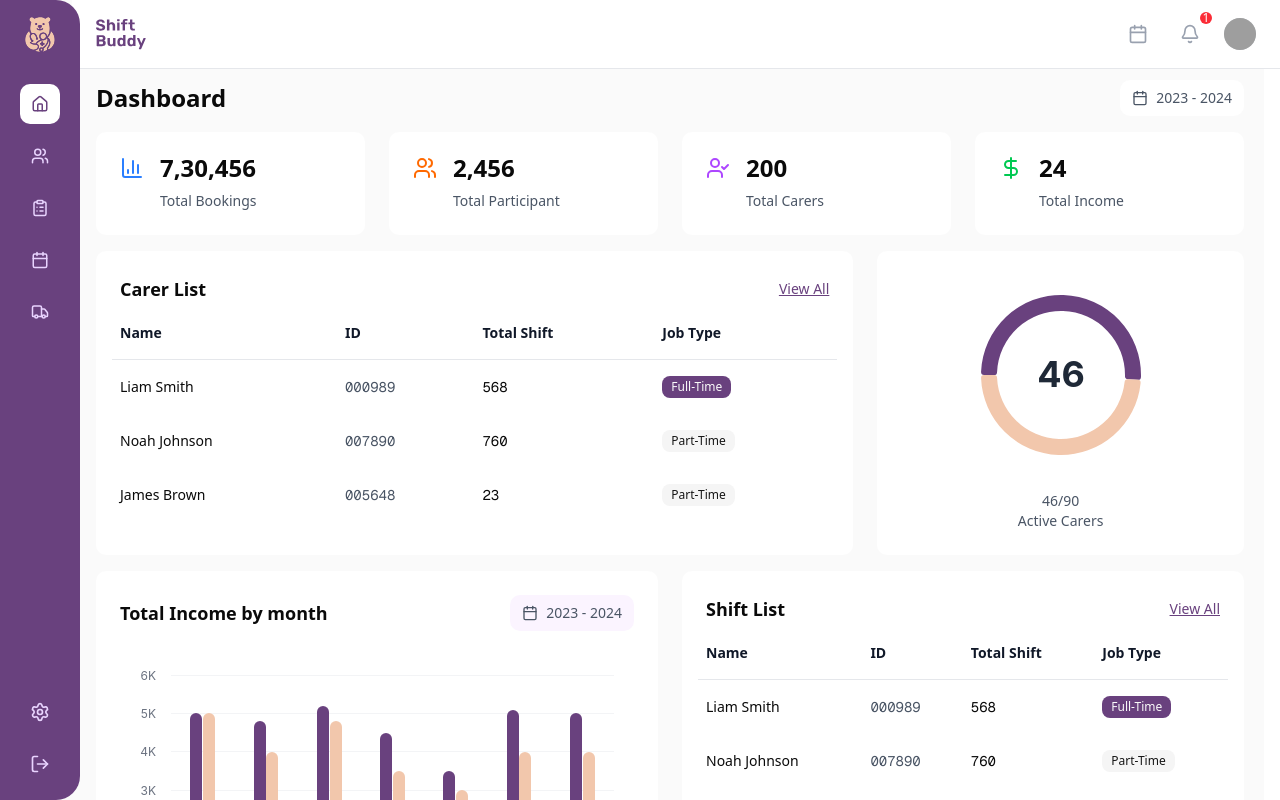
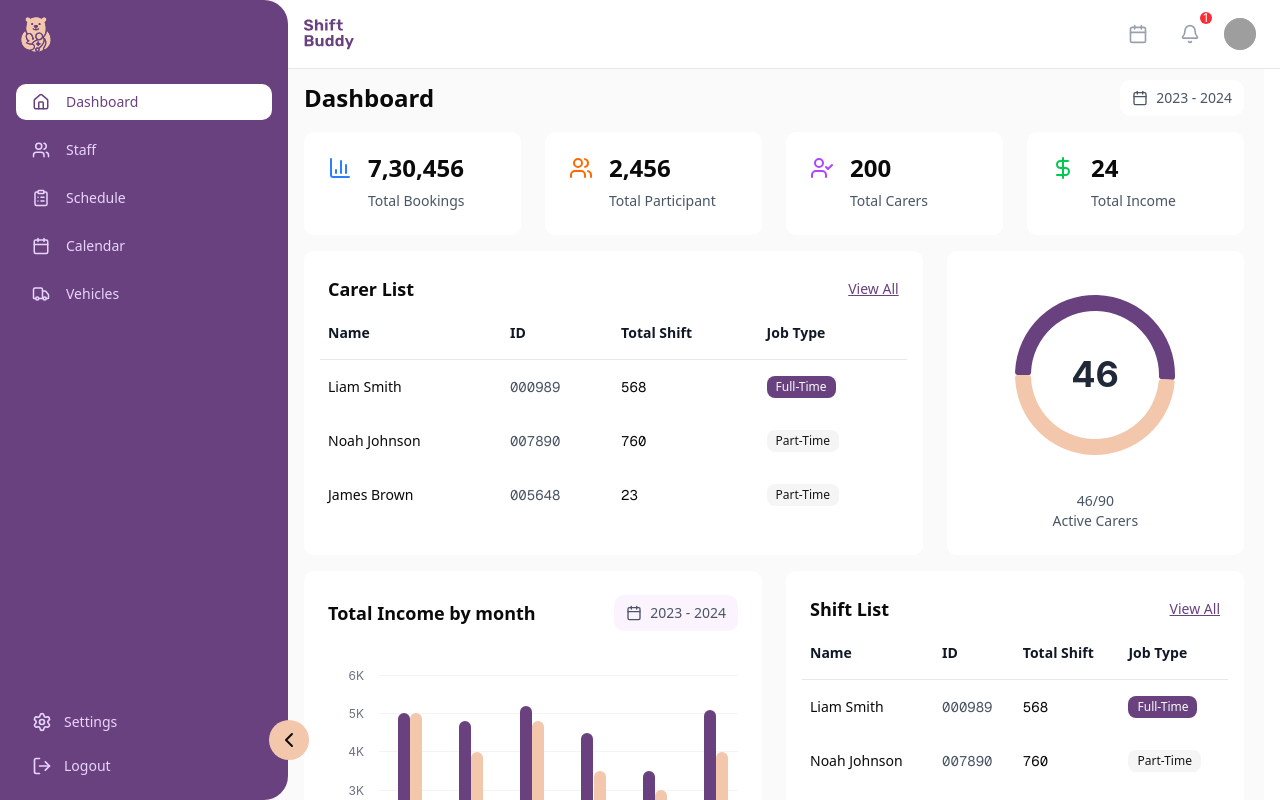
Before and after one commit to Khitish01/shift-buddy, a Next.js app: page /admin/dashboard in a window 1280 px wide. Shown: the top 800 px of the page. Built offline with nearby package versions, Linux system fonts and the light colour scheme; grey boxes are pictures that could not be loaded.

Commit message:
sidebar design

```diff
--- a/src/app/admin/layout.tsx
+++ b/src/app/admin/layout.tsx
@@ -4,6 +4,7 @@ import Footer from "@/components/footer";
 import Header from "@/components/header";
 import SideBar from "@/components/sidebar";
 import { useSidebar } from "@/context/SidebarContext";
+import { useIsMobile } from "@/hooks/useIsMobile";
 import type { Metadata } from "next";
 import { Geist, Geist_Mono } from "next/font/google";
 // import "../global.css";
@@ -28,7 +29,8 @@ export default function AdminLayout({
 }: Readonly<{
     children: React.ReactNode;
 }>) {
-    const { isOpen, close } = useSidebar()
+    const { isOpen, isCollapse, collapse } = useSidebar()
+    const isMobile = useIsMobile();
     return (
         <div
             className={`${geistSans.variable} ${geistMono.variable} antialiased`}
@@ -38,7 +40,7 @@ export default function AdminLayout({
                 <SideBar />
                 <div className="">
                     <Header />
-                    <main className={`pt-20 p-5  bg-[#fafafa] ${isOpen ? 'pl-24 w-[calc(100vw-1rem)]' : 'pl-5 w-[calc(100vw)]'}`}>
+                    <main className={`pt-20 p-5  bg-[#fafafa] transition-all duration-300 ease-in-out ${isOpen && !isMobile ? !isCollapse ? 'pl-[19rem] w-[calc(100vw-1rem)]' : 'pl-24 w-[calc(100vw-1rem)]' : 'pl-5 w-[calc(100vw)]'}`}>
 
                         {children}
                     </main>
--- a/src/components/DashboardBarchart.tsx
+++ b/src/components/DashboardBarchart.tsx
@@ -1,9 +1,13 @@
 'use client';
 
+import { useSidebar } from '@/context/SidebarContext';
+import { useIsMobile } from '@/hooks/useIsMobile';
 import Highcharts from 'highcharts';
 import HighchartsReact from 'highcharts-react-official';
 
 const BarChart = () => {
+    const isMobile = useIsMobile();
+    const { isCollapse, isOpen } = useSidebar();
     const chartOptions: Highcharts.Options = {
         chart: {
             type: 'column',
@@ -13,6 +17,7 @@ const BarChart = () => {
             borderRadius: 8,
             spacing: [20, 20, 20, 20],
             height: 350,
+            width: isCollapse ? 600 : 500
         },
         title: {
             text: '',
--- a/src/components/header.tsx
+++ b/src/components/header.tsx
@@ -1,13 +1,15 @@
 'use client'
 import { useSidebar } from "@/context/SidebarContext";
+import { useIsMobile } from "@/hooks/useIsMobile";
 import { Bell, Calendar, Menu, Search } from "lucide-react";
 import { useRouter } from "next/navigation";
 
 const Header = () => {
     const router = useRouter();
-    const { isOpen, toggle, close } = useSidebar();
+    const { isOpen, isCollapse, toggle, collapse } = useSidebar();
+    const isMobile = useIsMobile();
     return (
-        <header className={`fixed top-0 right-0  bg-white border-b border-gray-200 px-6 py-4 z-40 ${isOpen?'left-[4.5rem]':'left-0'}`}>
+        <header className={`fixed top-0 right-0  bg-white border-b border-gray-200 px-6 py-4 z-40 transition-all duration-300 ease-in-out ${isOpen && !isMobile ? !isCollapse ? 'left-[17.5rem]' : 'left-[4.5rem]' : 'left-0'}`}>
             <div className="flex items-center justify-between">
                 <div className="flex items-center space-x-4">
                     {/* <p className="text-xl font-semibold text-primary flex flex-col">
--- a/src/components/sidebar.tsx
+++ b/src/components/sidebar.tsx
@@ -1,34 +1,74 @@
 'use client'
 
 import { useSidebar } from "@/context/SidebarContext";
-import { Calendar, ClipboardList, HelpCircle, Home, LogOut, Settings, Truck, Users } from "lucide-react";
+import { useIsMobile } from "@/hooks/useIsMobile";
+import {
+    Calendar,
+    ChevronRight,
+    ClipboardList,
+    Home,
+    LogOut,
+    Settings,
+    Truck,
+    Users,
+    X
+} from "lucide-react";
 import { useState } from "react";
 
 const SideBar = () => {
     const [activeView, setActiveView] = useState('dashboard');
-    const { isOpen, close } = useSidebar();
+    const { isOpen, isCollapse, collapse ,toggle} = useSidebar();
+    const isMobile = useIsMobile();
+
     const sidebarItems = [
         { icon: Home, label: 'Dashboard', id: 'dashboard' },
         { icon: Users, label: 'Staff', id: 'staff' },
         { icon: ClipboardList, label: 'Schedule', id: 'schedule' },
         { icon: Calendar, label: 'Calendar', id: 'calendar' },
         { icon: Truck, label: 'Vehicles', id: 'vehicles' },
-        // { icon: Settings, label: 'Settings', id: 'settings' },
-        // { icon: HelpCircle, label: 'Help', id: 'help' }
     ];
     return (
-        < div className={`fixed left-0 top-0 h-full  bg-primary flex flex-col items-center py-4 z-50 rounded-br-3xl rounded-tr-3xl ${isOpen ? 'w-20 block' : 'w-0 hidden'}`} >
-            {/* Logo */}
-            < div className="w-10 h-10 rounded-lg flex items-center justify-center mb-8" >
+        <div className="relative z-50">
+            <div
+                className={`fixed top-0 left-0 h-full bg-primary flex flex-col py-4 transition-all duration-300 ease-in-out overflow-hidden
+                ${isOpen
+                        ? isMobile
+                            ? 'w-full opacity-100 rounded-none px-4'
+                            : isCollapse
+                                ? 'w-20 opacity-100 px-2 items-center rounded-br-3xl rounded-tr-3xl'
+                                : 'w-72 opacity-100 px-4 rounded-br-3xl rounded-tr-3xl'
+                        : 'w-0 opacity-0'
+                    }`}
+            >
+                {/* Mobile Close Button */}
+                {isMobile && (
+                    <div className="flex justify-between items-center mb-6">
+                        <div className="flex items-center gap-3 ">
+                            <img src="/logos/logo.svg" alt="Logo" className="w-8 h-8" />
+                            <span className="text-white font-semibold text-lg">Shift-Buddy</span>
+                        </div>
+                        <button
+                            onClick={toggle}
+                            className="text-white p-2 rounded hover:bg-white hover:bg-opacity-10 transition"
+                        >
+                            <X size={20} />
+                        </button>
+                    </div>
+                )}
+
+                {/* Desktop Logo */}
+                {!isMobile && (
+                    <div className="w-10 h-10 rounded-lg flex items-center justify-center mb-8">
                         <div className="w-8 h-8 rounded-full flex items-center justify-center">
-                    {/* <span className="text-white text-xs font-bold">🐱</span> */}
-                    <img src="/logos/logo.svg" alt="" />
+                            <img src="/logos/logo.svg" alt="Logo" />
                         </div>
-            </div >
+                    </div>
+                )}
 
-            < nav className="flex flex-col justify-between space-y-3 h-full" >
-                <div className="flex-1 flex flex-col space-y-3">
-                    {
+                {/* Navigation */}
+                <nav className="flex flex-col justify-between h-full">
+                    <div className="flex flex-col space-y-2">
+                        {isCollapse && !isMobile ? (
                             sidebarItems.map((item) => (
                                 <button
                                     key={item.id}
@@ -42,33 +82,72 @@ const SideBar = () => {
                                     <item.icon size={18} />
                                 </button>
                             ))
-                    }
-                </div>
-                <div className="flex flex-col space-y-3">
+                        ) : (
+                            sidebarItems.map((item) => (
                                 <button
-
-                        onClick={() => setActiveView('settings')}
-                        className={`w-10 h-10 rounded-lg flex items-center justify-center transition-colors ${activeView === 'settings'
+                                    key={item.id}
+                                    onClick={() => setActiveView(item.id)}
+                                    className={`flex items-center gap-4 mb-3 rounded-lg px-4 py-2 text-sm transition-colors w-full text-left ${activeView === item.id
                                         ? 'bg-white bg-opacity-20 text-primary'
                                         : 'text-purple-200 hover:text-white hover:bg-white hover:bg-opacity-10'
                                         }`}
-                        title={'Settings'}
                                 >
-                        <Settings size={20} />
+                                    <item.icon size={18} />
+                                    <span>{item.label}</span>
                                 </button>
+                            ))
+                        )}
+                    </div>
+
+                    {/* Settings and Logout */}
+                    <div className="flex flex-col space-y-2 mt-6">
+                        {['settings', 'logout'].map((key) => {
+                            const Icon = key === 'settings' ? Settings : LogOut;
+                            const label = key === 'settings' ? 'Settings' : 'Logout';
+
+                            return isCollapse && !isMobile ? (
                                 <button
-                        onClick={() => setActiveView('logout')}
-                        className={`w-10 h-10 rounded-lg flex items-center justify-center transition-colors ${activeView === 'logout'
+                                    key={key}
+                                    onClick={() => setActiveView(key)}
+                                    className={`w-10 h-10 rounded-lg flex items-center justify-center transition-colors ${activeView === key
                                         ? 'bg-white bg-opacity-20 text-primary'
                                         : 'text-purple-200 hover:text-white hover:bg-white hover:bg-opacity-10'
                                         }`}
-                        title={'Logout'}
+                                    title={label}
                                 >
-                        <LogOut size={20} />
+                                    <Icon size={20} />
+                                </button>
+                            ) : (
+                                <button
+                                    key={key}
+                                    onClick={() => setActiveView(key)}
+                                    className={`flex items-center gap-3 rounded-lg px-4 py-2 text-sm transition-colors w-full text-left ${activeView === key
+                                        ? 'bg-white bg-opacity-20 text-primary'
+                                        : 'text-purple-200 hover:text-white hover:bg-white hover:bg-opacity-10'
+                                        }`}
+                                >
+                                    <Icon size={20} />
+                                    <span>{label}</span>
+                                </button>
+                            );
+                        })}
+                    </div>
+                </nav>
+
+                {/* Collapse Toggle Button (Desktop only) */}
+                {!isMobile && (
+                    <div className={`fixed bottom-10 transition-all duration-300 ease-in-out ${isCollapse ? 'left-[3.8rem]' : 'left-[16.8rem]'}`}>
+                        <button
+                            className="bg-[#F2C7AC] font-bold h-10 w-10 flex items-center justify-center rounded-full"
+                            onClick={collapse}
+                        >
+                            <ChevronRight className={`${!isCollapse ? 'rotate-180' : ''} transition-transform`} />
                         </button>
                     </div>
-            </nav >
-        </div >
+                )}
+            </div>
+        </div>
     );
-}
+};
+
 export default SideBar;
--- a/src/context/SidebarContext.tsx
+++ b/src/context/SidebarContext.tsx
@@ -6,26 +6,30 @@ import { createContext, useContext, useEffect, useState } from 'react'
 
 const SidebarContext = createContext({
   isOpen: false,
-  toggle: () => {},
-  close: () => {},
+  isCollapse: false,
+  toggle: () => { },
+  collapse: () => { },
 })
 
 export const SidebarProvider = ({ children }: { children: React.ReactNode }) => {
   const [isOpen, setIsOpen] = useState(false)
+  const [isCollapse, setIsCollapse] = useState(false)
   const isMobile = useIsMobile()
-  console.log(isMobile);
+  // console.log(isMobile);
+  // console.log(isCollapse);
 
 
   const toggle = () => setIsOpen(prev => !prev)
-  const close = () => setIsOpen(false)
+  const collapse = () => setIsCollapse(prev => !prev)
 
   useEffect(() => {
-    debugger
+    // debugger
     setIsOpen(!isMobile)
+    setIsCollapse(false)
   }, [isMobile])
 
   return (
-    <SidebarContext.Provider value={{ isOpen, toggle, close }}>
+    <SidebarContext.Provider value={{ isOpen, isCollapse, toggle, collapse }}>
       {children}
     </SidebarContext.Provider>
   )
```
Lines whose indentation alone changed are shown as unchanged.
